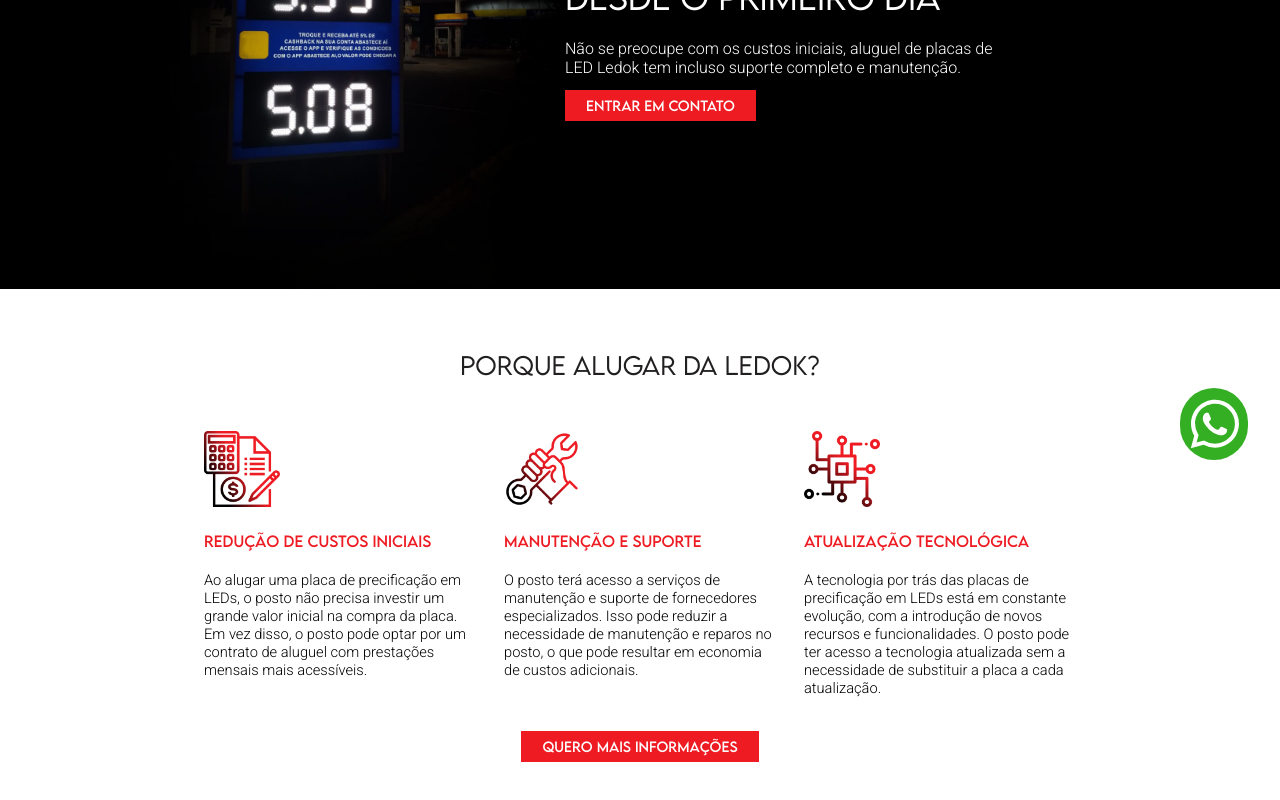
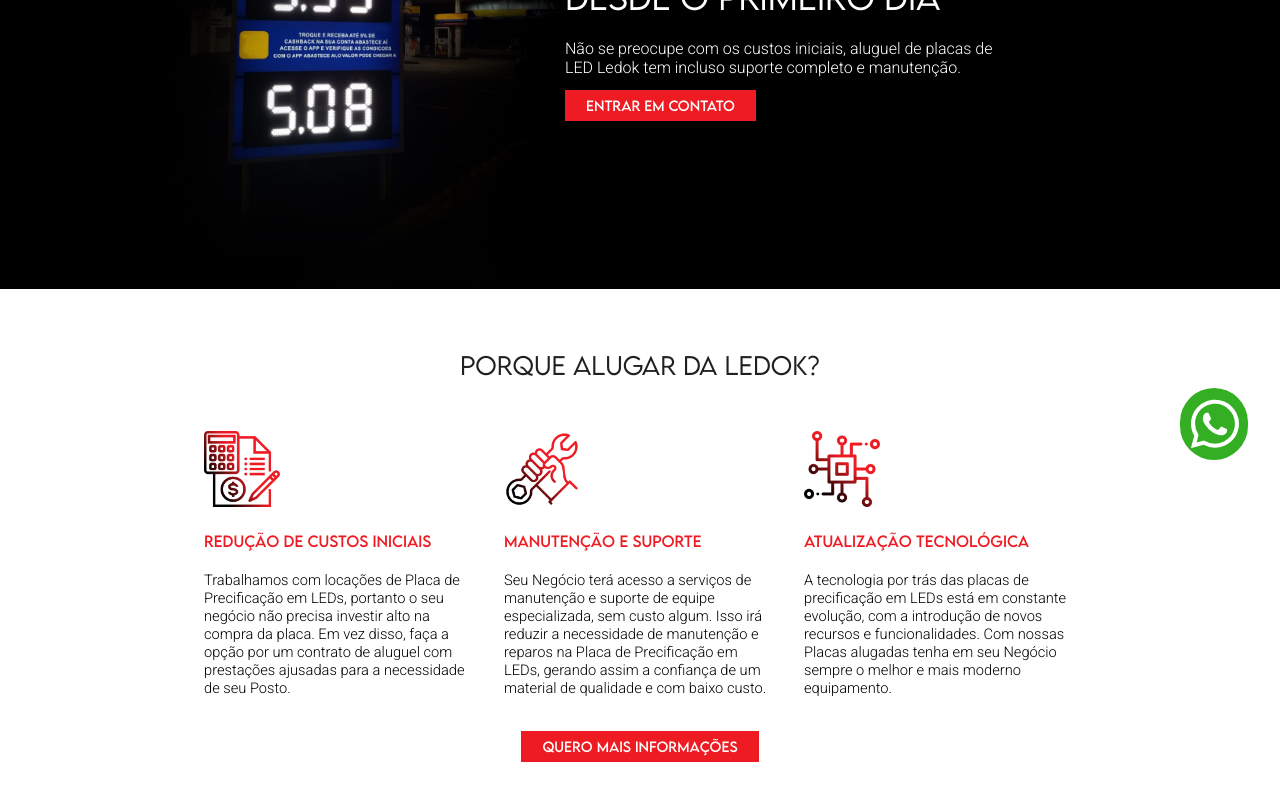
Before and after one commit to oseias-costa/ledok, a Next.js app: page / in a window 1280 px wide. Shown: the part 308-1108 px from the top of the page. Built offline with nearby package versions, Linux system fonts and the light colour scheme.

Commit message:
refactoring: new content on Why section and new description metadata

```diff
--- a/app/components/why/_data.tsx
+++ b/app/components/why/_data.tsx
@@ -7,21 +7,21 @@
     id: 1,
     title: "redução de custos iniciais",
     content:
-      "Ao alugar uma placa de precificação em LEDs, o posto não precisa investir um grande valor inicial na compra da placa. Em vez disso, o posto pode optar por um contrato de aluguel com prestações mensais mais acessíveis.",
+      "Trabalhamos com locações de Placa de Precificação em LEDs, portanto o seu negócio não precisa investir alto na compra da placa. Em vez disso, faça a opção por um contrato de aluguel com prestações ajusadas para a necessidade de seu Posto.",
     image: Reducer,
   },
   {
     id: 2,
     title: "Manutenção e suporte",
     content:
-      "O posto terá acesso a serviços de manutenção e suporte de fornecedores especializados. Isso pode reduzir a necessidade de manutenção e reparos no posto, o que pode resultar em economia de custos adicionais.",
+      "Seu Negócio terá acesso a serviços de manutenção e suporte de equipe especializada, sem custo algum. Isso irá reduzir a necessidade de manutenção e reparos na Placa de Precificação em LEDs, gerando assim a confiança de um material de qualidade e com baixo custo.",
     image: Maintenance,
   },
   {
     id: 3,
     title: "Atualização tecnológica",
     content:
-      "A tecnologia por trás das placas de precificação em LEDs está em constante evolução, com a introdução de novos recursos e funcionalidades. O posto pode ter acesso a tecnologia atualizada sem a necessidade de substituir a placa a cada atualização.",
+      "A tecnologia por trás das placas de precificação em LEDs está em constante evolução, com a introdução de novos recursos e funcionalidades. Com nossas Placas alugadas tenha em seu Negócio sempre o melhor e mais moderno equipamento.",
     image: Technology,
   },
 ];
--- a/app/layout.tsx
+++ b/app/layout.tsx
@@ -7,7 +7,7 @@
 
 export const metadata = {
   title: 'Ledok - Comunicação em Leds',
-  description: 'Ledok - Comunicação em Leds',
+  description: 'Ledok - Locações de Placa de Precificação em LEDs para seu Posto.',
 }
 
 const lemonMilk = localFont({
```
